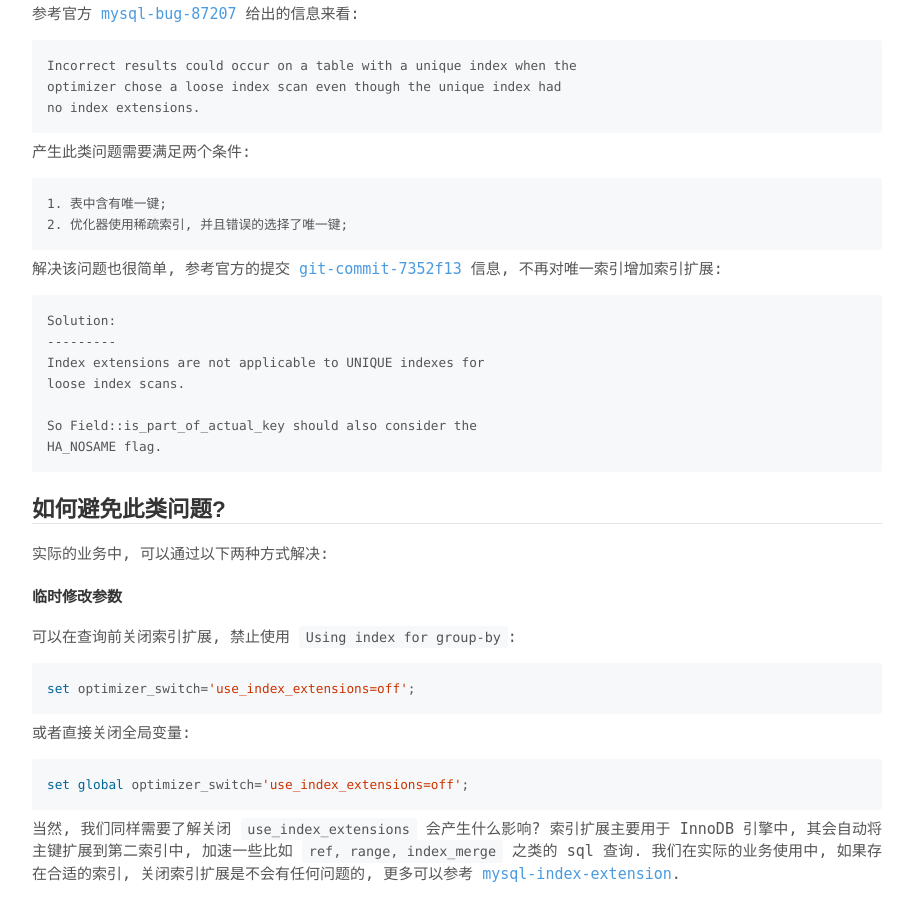
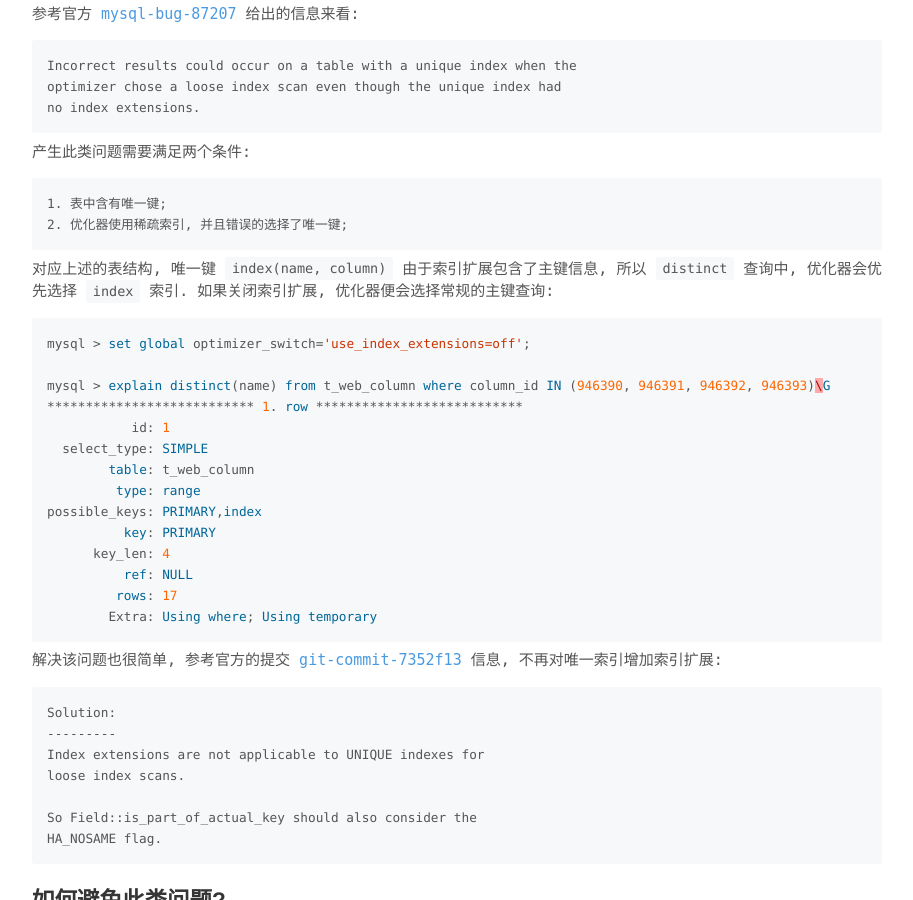
Before and after one commit to arstercz/arstercz.github.io, a Jekyll site: the page built from _posts/2020-09-15-why-mysql-distinct-return-bad-result.md, in a window 1280 px wide and 900 px high, scrolled down 1667 px. Shown: the whole window, without its empty margins (183-1096 px from the left). Built offline with Jekyll 4.4.1, drawn with Linux system fonts in a browser that asks for light colours; comment, search, counter and statistics services are not loaded.

Commit message:
add root cause

````diff
--- a/_posts/2020-09-15-why-mysql-distinct-return-bad-result.md
+++ b/_posts/2020-09-15-why-mysql-distinct-return-bad-result.md
@@ -83,6 +83,24 @@
 2. 优化器使用稀疏索引, 并且错误的选择了唯一键;
 ```
 
+对应上述的表结构, 唯一键 `index(name, column)` 由于索引扩展包含了主键信息, 所以 `distinct` 查询中, 优化器会优先选择 `index` 索引. 如果关闭索引扩展, 优化器便会选择常规的主键查询:
+```sql
+mysql > set global optimizer_switch='use_index_extensions=off';
+
+mysql > explain distinct(name) from t_web_column where column_id IN (946390, 946391, 946392, 946393)\G
+*************************** 1. row ***************************
+           id: 1
+  select_type: SIMPLE
+        table: t_web_column
+         type: range
+possible_keys: PRIMARY,index
+          key: PRIMARY
+      key_len: 4
+          ref: NULL
+         rows: 17
+        Extra: Using where; Using temporary
+```
+
 解决该问题也很简单, 参考官方的提交 [git-commit-7352f13](https://github.com/mysql/mysql-server/commit/7352f13a4952691191f31ec2ad4b004d568734e4) 信息, 不再对唯一索引增加索引扩展:
 ```
 Solution:
````
